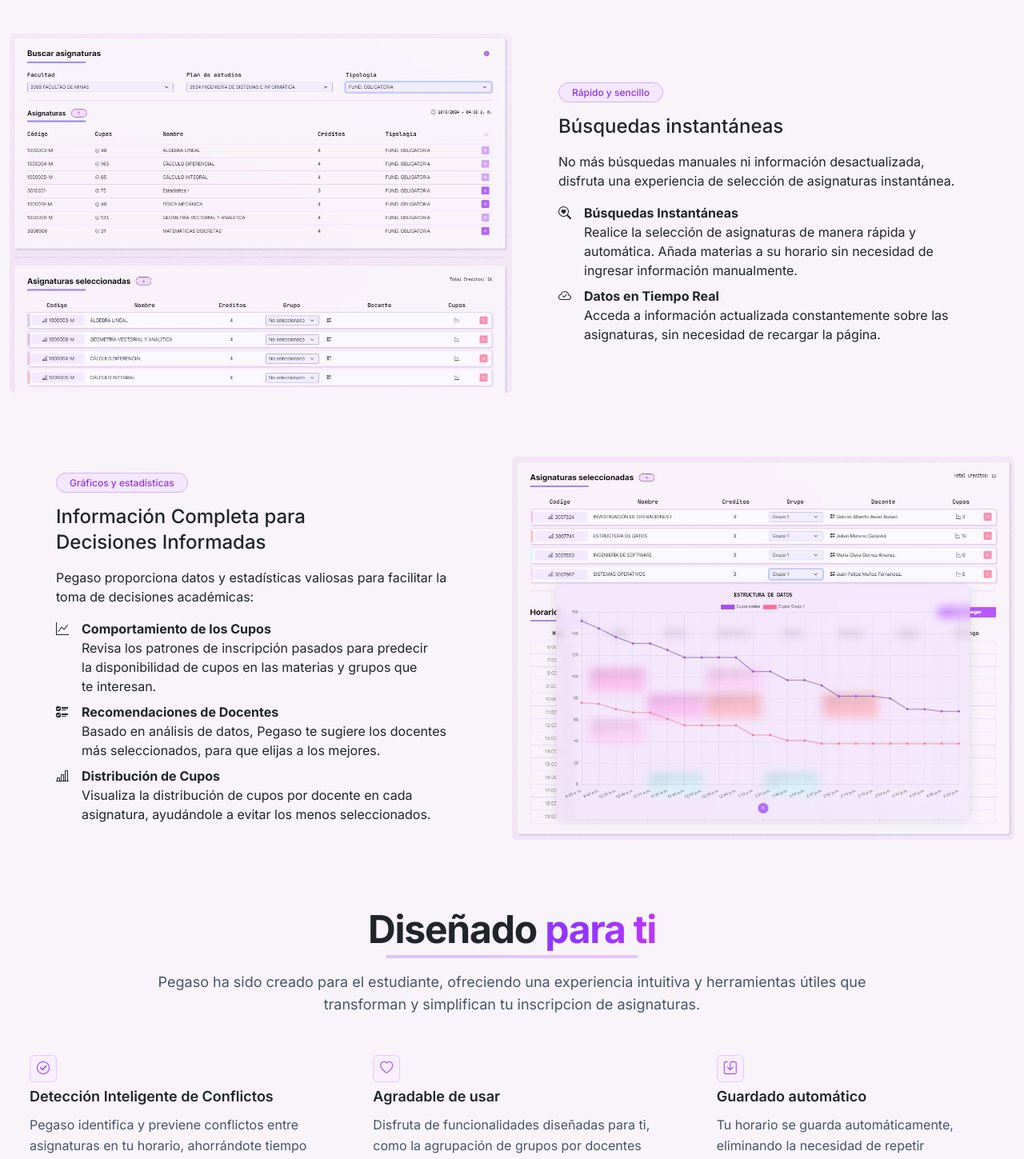
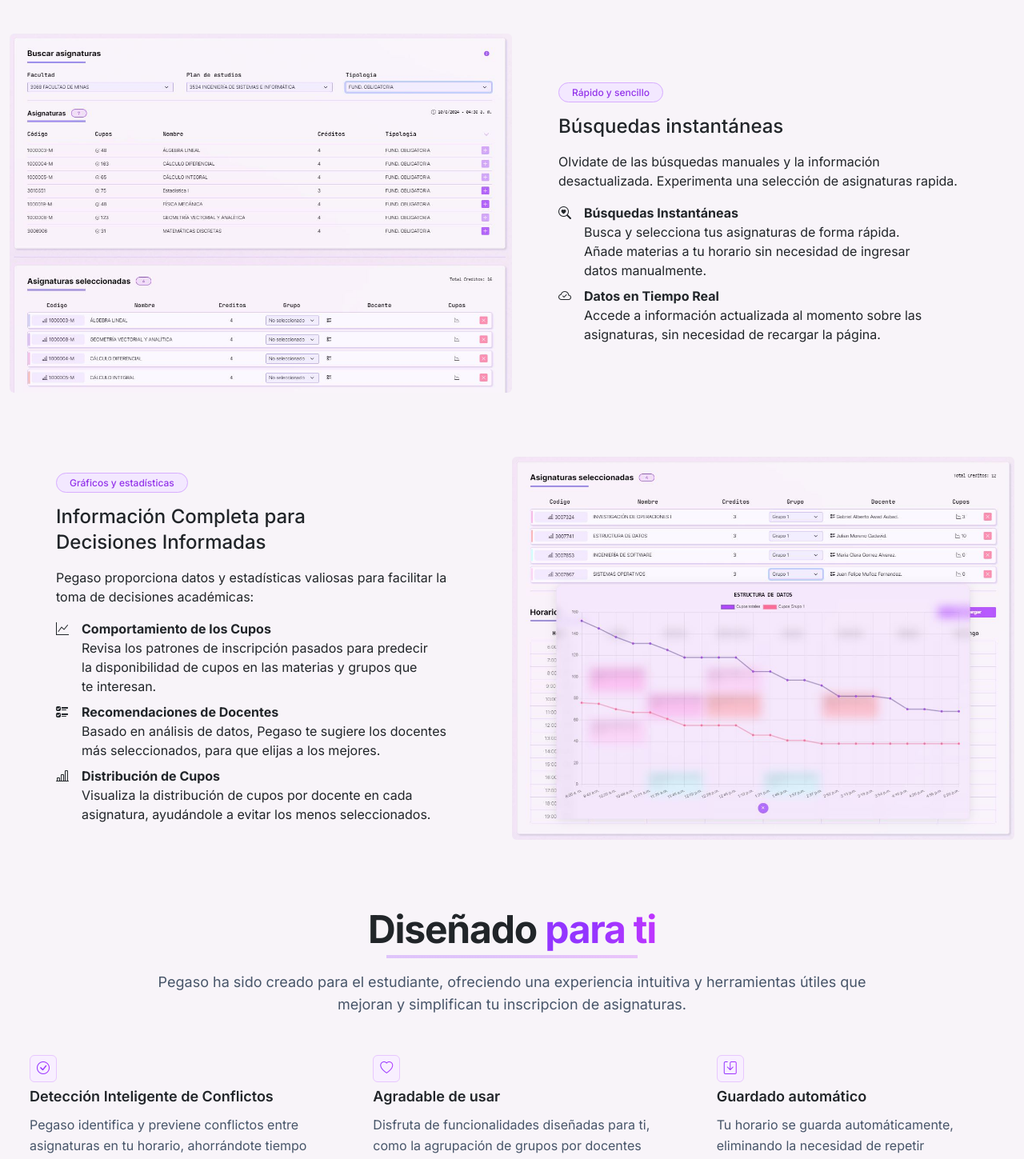
Before and after one commit to kblandonv/pegaso, a SvelteKit app: page / in a window 1280 px wide. Shown: the part 971-2420 px from the top of the page at 80% size. Built offline with nearby package versions, Linux system fonts and the light colour scheme.

Commit message:
improve copywritting

```diff
--- a/src/routes/+page.svelte
+++ b/src/routes/+page.svelte
@@ -50,8 +50,7 @@
 
 						<div class="mt-3 text-pretty">
 							<p>
-								No más búsquedas manuales ni información desactualizada, disfruta una experiencia de selección de
-								asignaturas instantánea.
+								Olvidate de las búsquedas manuales y la información desactualizada. Experimenta una selección de asignaturas rapida.
 							</p>
 
 							<div class="d-flex align-items-top mt-3 gap-3">
@@ -59,8 +58,7 @@
 								<div>
 									<strong>Búsquedas Instantáneas</strong>
 									<p>
-										Realice la selección de asignaturas de manera rápida y automática. Añada
-										materias a su horario sin necesidad de ingresar información manualmente.
+										Busca y selecciona tus asignaturas de forma rápida. Añade materias a tu horario sin necesidad de ingresar datos manualmente.
 									</p>
 								</div>
 							</div>
@@ -70,8 +68,7 @@
 								<div>
 									<strong>Datos en Tiempo Real</strong>
 									<p>
-										Acceda a información actualizada constantemente sobre las asignaturas, sin
-										necesidad de recargar la página.
+										Accede a información actualizada al momento sobre las asignaturas, sin necesidad de recargar la página.
 									</p>
 								</div>
 							</div>
@@ -146,7 +143,7 @@
 				</h3>
 				<hr class="hr-small" />
 				<p class="mt-3 text-center text-lg text-slate-600 [text-wrap:pretty]">
-					Pegaso ha sido creado para el estudiante, ofreciendo una experiencia intuitiva y herramientas útiles que transforman y simplifican tu inscripcion de asignaturas.
+					Pegaso ha sido creado para el estudiante, ofreciendo una experiencia intuitiva y herramientas útiles que mejoran y simplifican tu inscripcion de asignaturas.
 				</p>
 			</div>
 
```
